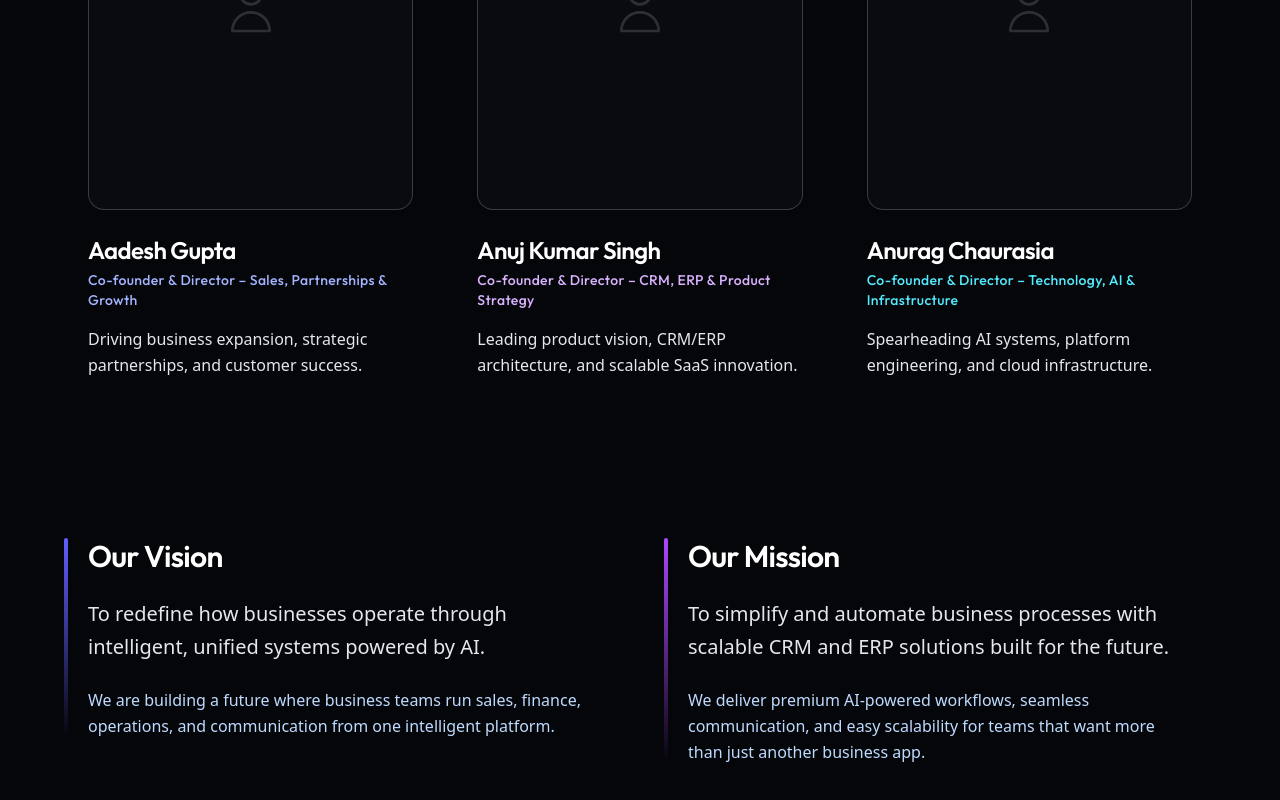
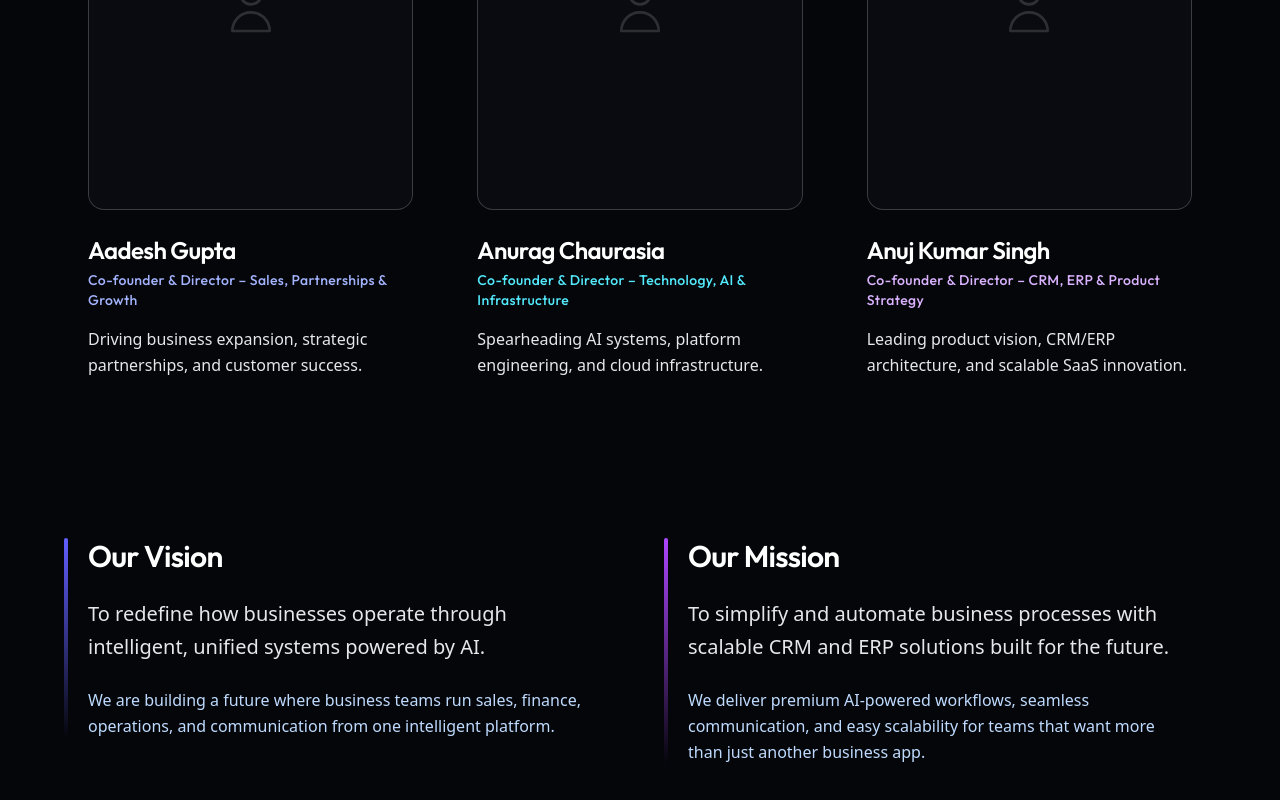
Before and after one commit to betavibes/AIpathCRM, a Next.js app: page /about in a window 1280 px wide. Shown: the part 953-1753 px from the top of the page. Built offline with nearby package versions, Linux system fonts and the light colour scheme.

Commit message:
Update: Reorder leadership team - Anurag to middle, Anuj to last

```diff
--- a/app/about/page.tsx
+++ b/app/about/page.tsx
@@ -81,10 +81,10 @@ export default function AboutUs() {
                                 <div className="absolute inset-0 bg-gradient-to-b from-transparent to-[#0A0B10]/50 z-10"></div>
                                 <svg className="w-16 h-16 text-white/20 group-hover:text-white/40 transition-colors duration-500" fill="none" stroke="currentColor" viewBox="0 0 24 24"><path strokeLinecap="round" strokeLinejoin="round" strokeWidth="1" d="M16 7a4 4 0 11-8 0 4 4 0 018 0zM12 14a7 7 0 00-7 7h14a7 7 0 00-7-7z"></path></svg>
                             </div>
-                            <h3 className="text-2xl font-semibold text-white mb-1 tracking-tight">Anuj Kumar Singh</h3>
-                            <h4 className="text-purple-300 font-medium text-sm tracking-wide mb-4">Co-founder & Director – CRM, ERP & Product Strategy</h4>
+                            <h3 className="text-2xl font-semibold text-white mb-1 tracking-tight">Anurag Chaurasia</h3>
+                            <h4 className="text-cyan-300 font-medium text-sm tracking-wide mb-4">Co-founder & Director – Technology, AI & Infrastructure</h4>
                             <p className="text-gray-200 font-light leading-relaxed text-base">
-                                Leading product vision, CRM/ERP architecture, and scalable SaaS innovation.
+                                Spearheading AI systems, platform engineering, and cloud infrastructure.
                             </p>
                         </div>
 
@@ -93,10 +93,10 @@ export default function AboutUs() {
                                 <div className="absolute inset-0 bg-gradient-to-b from-transparent to-[#0A0B10]/50 z-10"></div>
                                 <svg className="w-16 h-16 text-white/20 group-hover:text-white/40 transition-colors duration-500" fill="none" stroke="currentColor" viewBox="0 0 24 24"><path strokeLinecap="round" strokeLinejoin="round" strokeWidth="1" d="M16 7a4 4 0 11-8 0 4 4 0 018 0zM12 14a7 7 0 00-7 7h14a7 7 0 00-7-7z"></path></svg>
                             </div>
-                            <h3 className="text-2xl font-semibold text-white mb-1 tracking-tight">Anurag Chaurasia</h3>
-                            <h4 className="text-cyan-300 font-medium text-sm tracking-wide mb-4">Co-founder & Director – Technology, AI & Infrastructure</h4>
+                            <h3 className="text-2xl font-semibold text-white mb-1 tracking-tight">Anuj Kumar Singh</h3>
+                            <h4 className="text-purple-300 font-medium text-sm tracking-wide mb-4">Co-founder & Director – CRM, ERP & Product Strategy</h4>
                             <p className="text-gray-200 font-light leading-relaxed text-base">
-                                Spearheading AI systems, platform engineering, and cloud infrastructure.
+                                Leading product vision, CRM/ERP architecture, and scalable SaaS innovation.
                             </p>
                         </div>
                     </div>
```
